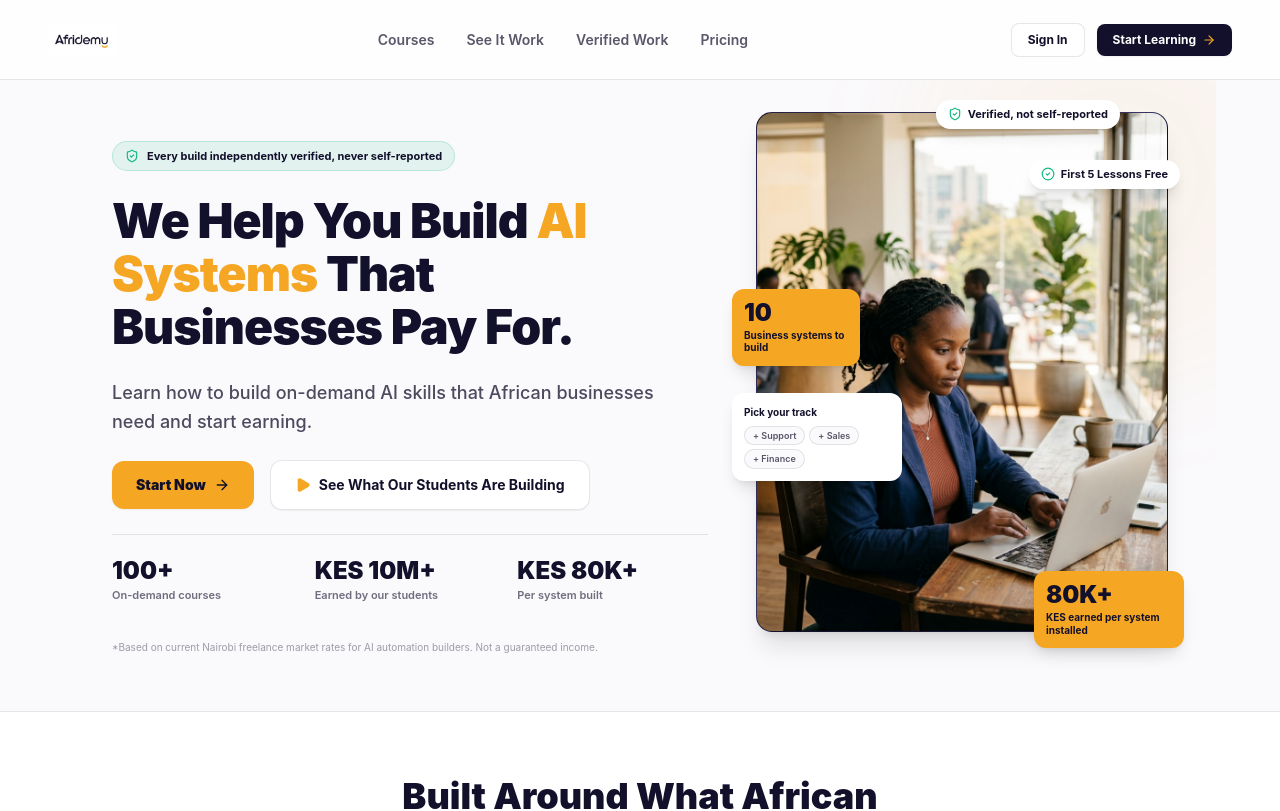
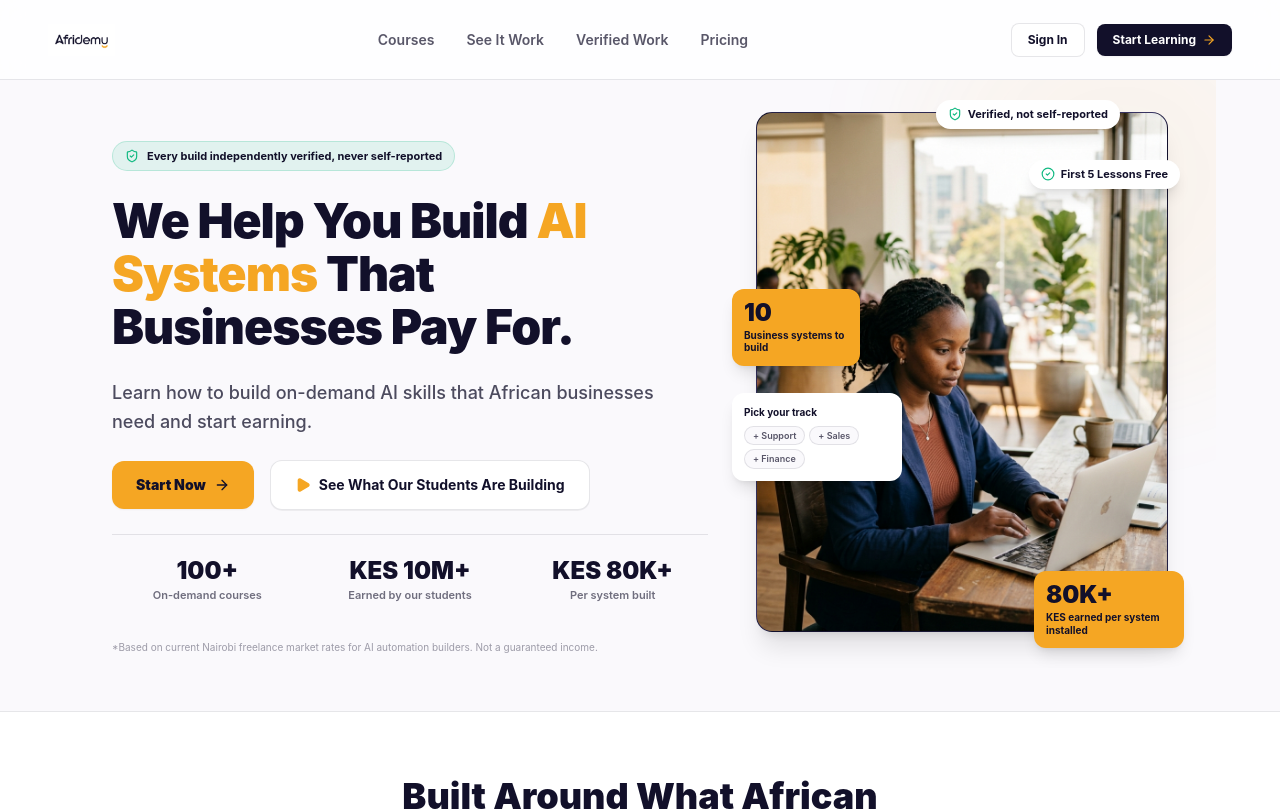
Before and after one commit to manuelmoureh/africademy-learning-platform, a React (Vite) app: page / in a window 1280 px wide. Shown: the top 811 px of the page. Built offline with nearby package versions, Linux system fonts and the light colour scheme; a web font is replaced by a local one.

Commit message:
Center-align hero stat row for even visual spacing

```diff
--- a/src/components/LandingPage.tsx
+++ b/src/components/LandingPage.tsx
@@ -131,7 +131,7 @@ export const LandingPage: React.FC<LandingPageProps> = ({
             </div>
 
             {/* Stat row — placeholder figures per founder direction, swap for real numbers before launch */}
-            <div className="grid grid-cols-3 gap-3 pt-5 border-t border-[#12102A]/10">
+            <div className="grid grid-cols-3 gap-3 pt-5 border-t border-[#12102A]/10 text-center">
               <div>
                 <p className="text-xl sm:text-2xl font-black text-[#12102A]">100+</p>
                 <p className="text-[10px] sm:text-[11px] text-[#12102A]/60 font-semibold leading-tight mt-0.5">On-demand courses</p>
```
